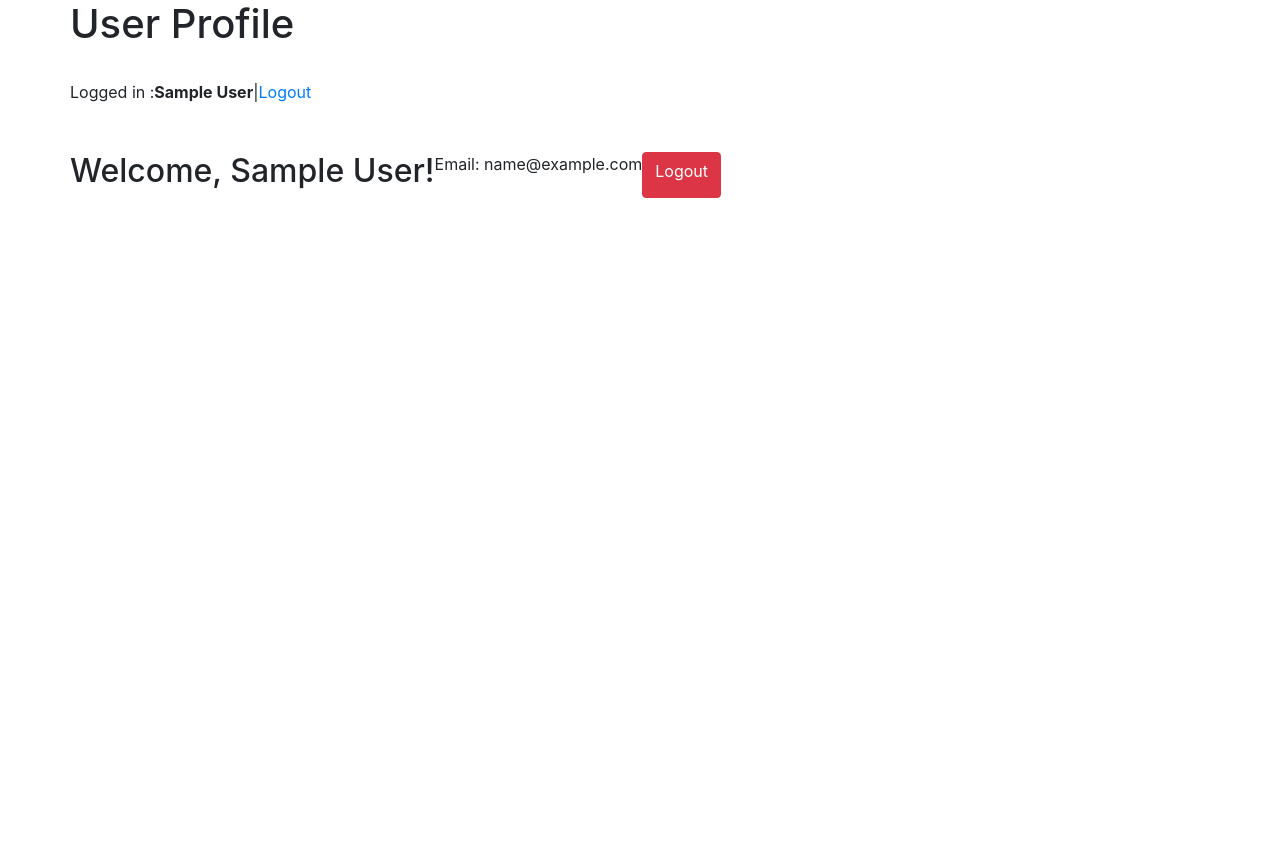
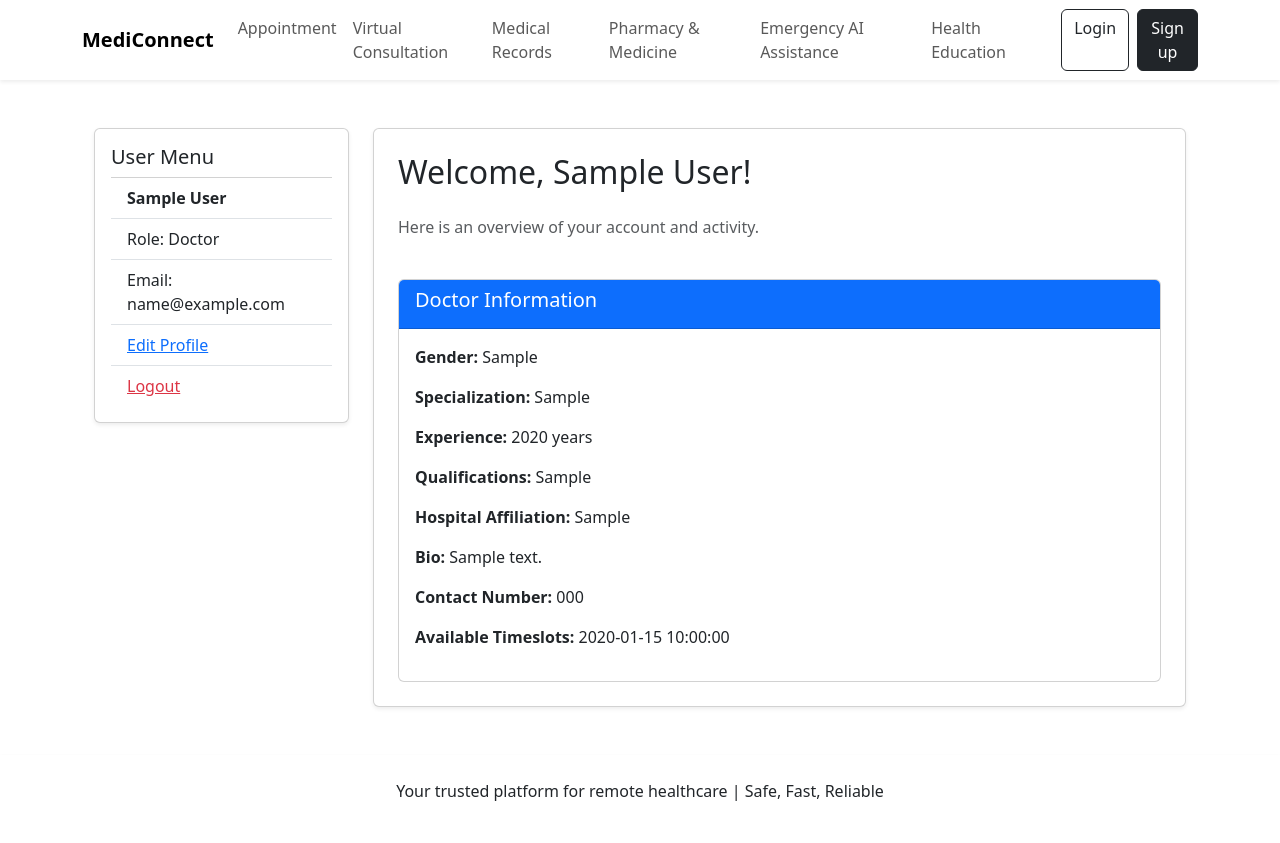
Before and after one commit to monkey-d-siyam/MediConnect, a Flask app: page /profile in a window 1280 px wide. Before the commit the page ends 198 px from the top, so only its background shows below. Run offline with Flask 3, Linux system fonts and the light colour scheme; the visitor is signed in with stand-in values (Sample User, id 1); tables that the repository leaves empty or names only in its code hold one stand-in row (values such as "Sample post"); some libraries are stand-ins or nearby versions.

Commit message:
Doctor Profile Working Fine. After creating account doctors can update their necessery information. Patient profile fully not ready yet. Ghum haram :'))

```diff
--- a/app.py
+++ b/app.py
@@ -97,14 +97,16 @@ def register():
                 (name, age, email, hashed_password, role)
             )
             mysql.connection.commit()
+            userid = cursor.lastrowid
             cursor.close()
-            flash('Account created successfully! You can now log in.', 'success')
+
             session['loggedin'] = True
-            session['userid'] = cursor.lastrowid
+            session['userid'] = userid
             session['email'] = email
             session['role'] = role
             session['name'] = name
-            return redirect(url_for('setup_profile'))
+
+            return redirect(url_for('login'))
 
 
     return render_template('register.html', form=form)
@@ -127,8 +129,10 @@ def login():
             session['userid'] = user['userid']
             session['name'] = user['name']
             session['email'] = user['email']
+            session['role'] = user['role']  # <-- Add this line
             flash('Logged in successfully!', 'success')
             return redirect(url_for('profile'))
+
         else:
             flash('Invalid email or password.', 'danger')
 
@@ -209,6 +213,27 @@ def setup_profile():
     return redirect(url_for('home'))
 
 
+@app.route('/setup_doctor_profile', methods=['GET', 'POST'])
+def setup_doctor_profile():
+    if 'loggedin' not in session or session.get('role') != 'doctor':
+        return redirect(url_for('login'))
+
+    form = DoctorProfileForm()
+    if form.validate_on_submit():
+        userid = session.get('userid')
+        cursor = mysql.connection.cursor()
+        cursor.execute('''INSERT INTO doctor_profile (doctor_id, gender, specialization, experience_years, qualifications,
+                        hospital_affiliation, bio, contact_number, available_timeslots)
+                        VALUES (%s, %s, %s, %s, %s, %s, %s, %s, %s)''',
+                       (userid, form.gender.data, form.specialization.data, form.experience_years.data,
+                        form.qualifications.data, form.hospital_affiliation.data, form.bio.data,
+                        form.contact_number.data, form.available_timeslots.data))
+        mysql.connection.commit()
+        flash('Doctor profile created successfully!', 'success')
+        return redirect(url_for('profile'))
+    return render_template('setup_doctor_profile.html', form=form)
+
+
 # Run App
 if __name__ == "__main__":
     app.run(debug=True)
--- a/templates/profile.html
+++ b/templates/profile.html
@@ -1,25 +1,51 @@
-<html>
-<head>
-<meta charset="utf-8">
-<meta name="viewport" content="width=device-width, initial-scale=1">
-<title>User Account</title>
-<link rel="stylesheet" href="https://cdn.jsdelivr.net/npm/bootstrap@4.6.1/dist/css/bootstrap.min.css">
-</head>
-<body>
-<div class="container">
-	<div class="row">
-		<h1>User Profile</h1>
-	</div>
-	<br>
-	<div class="row">
-		Logged in : <strong>{{ session.name }}</strong> | <a href="{{ url_for('logout') }}">Logout</a>
-	</div>
-	<br><br>
-	<div class="row">
-		<h2>Welcome, {{ name }}!</h2>
-		<p>Email: {{ email }}</p>
-		<a href="{{ url_for('logout') }}" class="btn btn-danger">Logout</a>
-	</div>
+{% extends "layout.html" %}
+
+{% block title %}Dashboard | My MediConnect{% endblock %}
+
+{% block content %}
+<div class="container mt-5">
+    <div class="row">
+        <div class="col-md-3">
+            <!-- Sidebar -->
+            <div class="card shadow-sm p-3 mb-4">
+                <h5 class="card-title">User Menu</h5>
+                <ul class="list-group list-group-flush">
+                    <li class="list-group-item"><strong>{{ session.name }}</strong></li>
+                    <li class="list-group-item">Role: {{ role|capitalize }}</li>
+                    <li class="list-group-item">Email: {{ email }}</li>
+                    <li class="list-group-item"><a href="{{ url_for('setup_doctor_profile') }}">Edit Profile</a></li>
+                    <li class="list-group-item"><a href="{{ url_for('logout') }}" class="text-danger">Logout</a></li>
+                </ul>
+            </div>
+        </div>
+        <div class="col-md-9">
+            <!-- Main Dashboard -->
+            <div class="card shadow-sm p-4">
+                <h2 class="mb-4">Welcome, {{ name }}!</h2>
+                <p class="text-muted">Here is an overview of your account and activity.</p>
+
+                {% if role == 'doctor' %}
+                <!-- Doctor Dashboard -->
+                <div class="card mt-4">
+                    <div class="card-header bg-primary text-white">
+                        <h5>Doctor Information</h5>
+                    </div>
+                    <div class="card-body">
+                        <p><strong>Gender:</strong> {{ profile.gender }}</p>
+                        <p><strong>Specialization:</strong> {{ profile.specialization }}</p>
+                        <p><strong>Experience:</strong> {{ profile.experience_years }} years</p>
+                        <p><strong>Qualifications:</strong> {{ profile.qualifications }}</p>
+                        <p><strong>Hospital Affiliation:</strong> {{ profile.hospital_affiliation }}</p>
+                        <p><strong>Bio:</strong> {{ profile.bio }}</p>
+                        <p><strong>Contact Number:</strong> {{ profile.contact_number }}</p>
+                        <p><strong>Available Timeslots:</strong> {{ profile.available_timeslots }}</p>
+                    </div>
+                </div>
+                {% else %}
+                <p class="text-danger">No profile information available.</p>
+                {% endif %}
+            </div>
+        </div>
+    </div>
 </div>
-</body>
-</html>
+{% endblock %}
```
Also changed, not shown: templates/setup_doctor_profile.html (+73 -0 lines), templates/setup_profile.html (added, +27 -0 lines).
